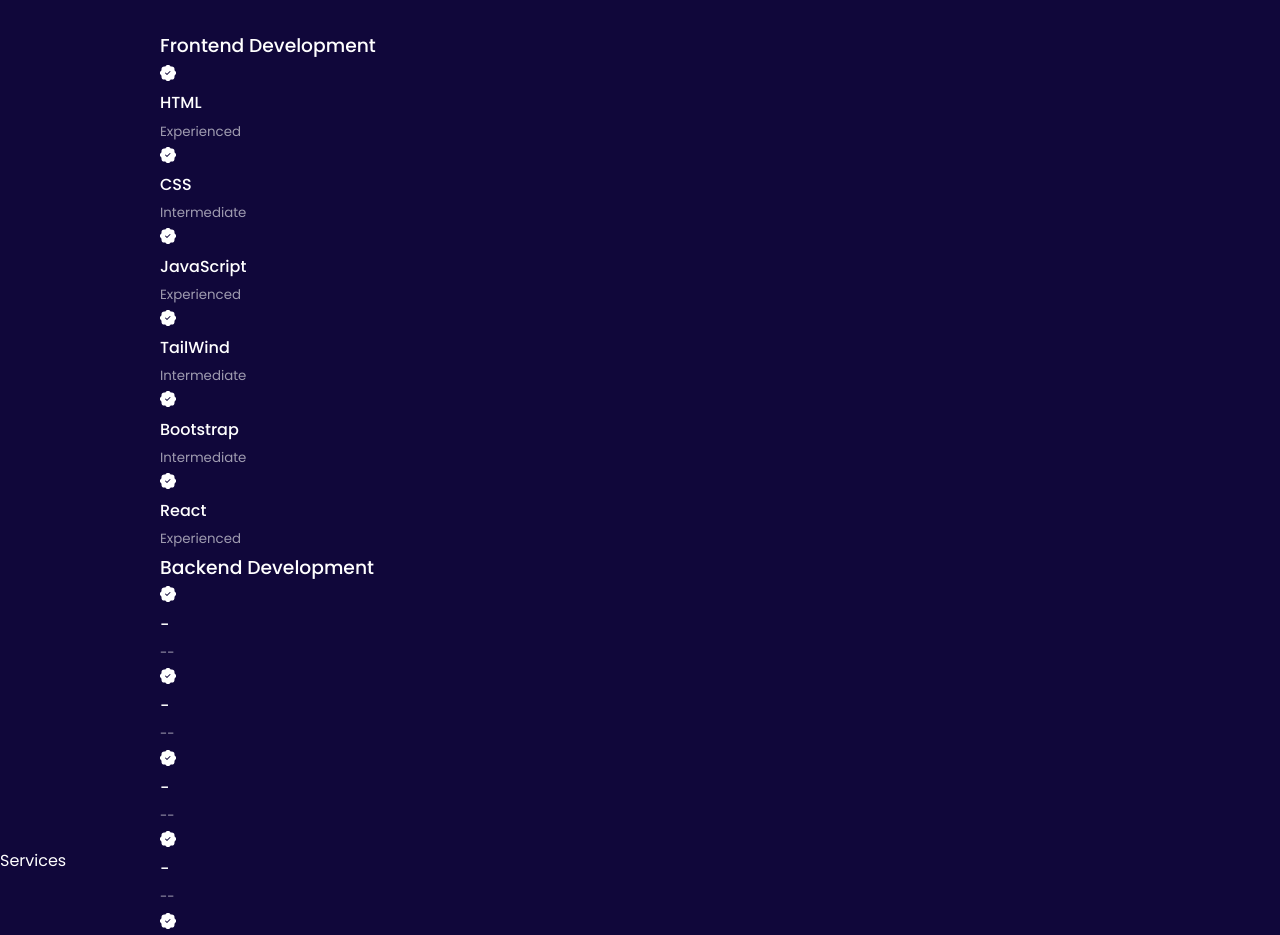
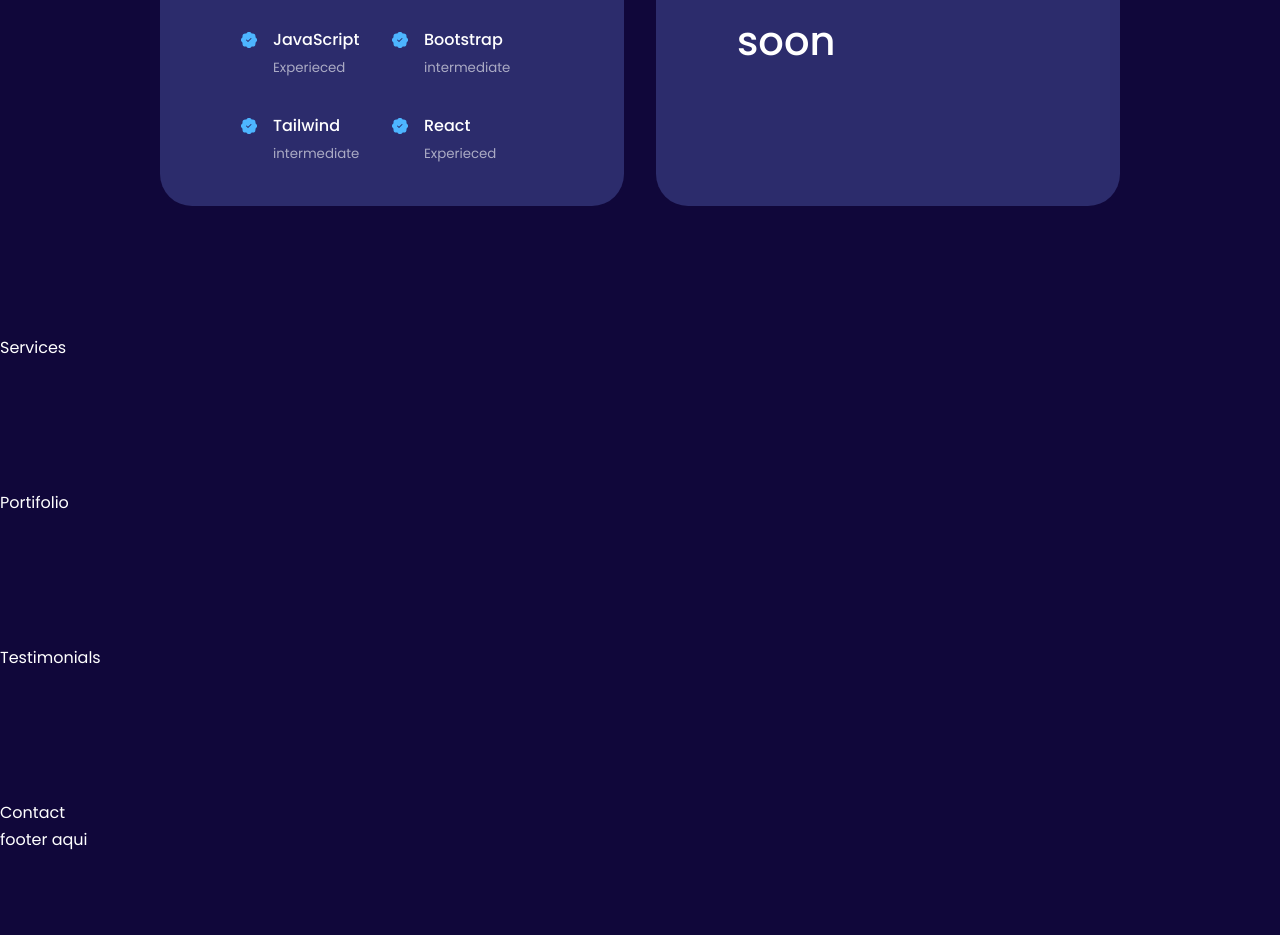
Before and after one commit to SamuelR499/my-portfolio, a React (Create React App) app: page / in a window 1280 px wide. Shown: the part 1937-2872 px from the top of the page. After the commit the page ends 2791 px from the top, so only its background shows below. Built offline with nearby package versions, Linux system fonts and the light colour scheme; the HTML template or start-up script is replaced by a standard one.

Commit message:
style: adiciona estilo para experience component

```diff
--- a/src/components/experience/Experience.css
+++ b/src/components/experience/Experience.css
@@ -0,0 +1,70 @@
+.experience_container {
+    display: grid;
+    grid-template-columns: 1fr 1fr;
+    gap: 2rem;
+}
+
+.experience_container > div {
+    background: var(--color-bg-variant);
+    padding:  2.4rem 5rem;
+    border-radius: 2rem;
+    border:  1px solid transparent;
+    transition: var(--transition);
+}
+
+.experience_container > div:hover {
+    background: transparent;
+    border-color: var(--color-primary-variant);
+    cursor: default;
+}
+
+.experience_container > div h3 {
+    text-align: center;
+    margin-bottom: 2rem;
+    color: var(--color-primary);
+}
+
+.experience_content {
+    display: grid;
+    grid-template-columns: 1fr 1fr;
+    row-gap: 2rem;
+}
+
+.experience_details {
+    display: flex;
+    gap: 1rem;
+}
+.experience_details-icon {
+    margin-top: 6px;
+    color: var(--color-primary);
+}
+
+/*=============== MEDIA QUERIES { MEDIUM DEVICES} ===============*/
+@media screen and (max-width: 1024px) {
+    .experience_container {
+        grid-template-columns: 1fr;
+    }
+
+    .experience_container > div {
+        width: 80%;
+        padding: 2rem;
+        margin: 0 auto;
+    }
+
+    .experience_content {
+        padding: 1rem;
+    }
+}
+
+  /*=============== MEDIA QUERIES { SMALL DEVICES} ===============*/
+  @media screen and (max-width: 600px) {
+    .experience_container {
+        gap: 1rem;
+    }
+
+    .experience_container > div {
+        width: 100%;
+        padding: 2rem 1rem;
+
+    }
+}
--- a/src/components/experience/Experience.jsx
+++ b/src/components/experience/Experience.jsx
@@ -11,72 +11,56 @@
         <div className="experience_frontend">
           <h3>Frontend Development</h3>
           <div className="experience_content">
-            <article className="expe">
-              <BsPatchCheckFill />
+            <article className="experience_details">
+              <BsPatchCheckFill className="experience_details-icon" />
+              <div>
                 <h4>HTML</h4>
-              <small className="text-light">Experienced</small>
+                <small className="text-light">Experieced</small>
+              </div>
             </article>
-            <article className="expe">
-              <BsPatchCheckFill />
+            <article className="experience_details">
+              <BsPatchCheckFill className="experience_details-icon" />
+              <div>
                 <h4>CSS</h4>
-              <small className="text-light">Intermediate</small>
+                <small className="text-light">intermediate</small>
+              </div>
             </article>
-            <article className="expe">
-              <BsPatchCheckFill />
+            <article className="experience_details">
+              <BsPatchCheckFill className="experience_details-icon" />
+              <div>
                 <h4>JavaScript</h4>
-              <small className="text-light">Experienced</small>
+                <small className="text-light">Experieced</small>
+              </div>
             </article>
-            <article className="expe">
-              <BsPatchCheckFill />
-              <h4>TailWind</h4>
-              <small className="text-light">Intermediate</small>
+            <article className="experience_details">
+              <BsPatchCheckFill className="experience_details-icon" />
+              <div>
+                <h4>Bootstrap</h4>
+                <small className="text-light">intermediate</small>
+              </div>
             </article>
-            <article className="expe">
-              <BsPatchCheckFill />
-              <h4>Bootstrap</h4>
-              <small className="text-light">Intermediate</small>
+            <article className="experience_details">
+              <BsPatchCheckFill className="experience_details-icon" />
+              <div>
+                <h4>Tailwind</h4>
+                <small className="text-light">intermediate</small>
+              </div>
             </article>
-            <article className="expe">
-              <BsPatchCheckFill />
+            <article className="experience_details">
+              <BsPatchCheckFill className="experience_details-icon" />
+              <div>
                 <h4>React</h4>
-              <small className="text-light">Experienced</small>
+                <small className="text-light">Experieced</small>
+              </div>
             </article>
           </div>
         </div>
-{/*==================================================================*/}
-        <div className="experience_backend" />
+        {/*==========================================================*/}
+        <div className="experience_backend">
           <h3>Backend Development</h3>
           <div className="experience_content">
-          <article className="expe">
-            <BsPatchCheckFill />
-            <h4>-</h4>
-            <small className="text-light">--</small>
-          </article>
-          <article className="expe">
-            <BsPatchCheckFill />
-            <h4>-</h4>
-            <small className="text-light">--</small>
-          </article>
-          <article className="expe">
-            <BsPatchCheckFill />
-            <h4>-</h4>
-            <small className="text-light">--</small>
-          </article>
-          <article className="expe">
-            <BsPatchCheckFill />
-            <h4>-</h4>
-            <small className="text-light">--</small>
-          </article>
-          <article className="expe">
-            <BsPatchCheckFill />
-            <h4>-</h4>
-            <small className="text-light">--</small>
-          </article>
-          <article className="expe">
-            <BsPatchCheckFill />
-            <h4>-</h4>
-            <small className="text-light">--</small>
-          </article>
+            <h1 className="text light">Coming soon</h1>
+          </div>
         </div>
       </div>
     </section>
--- a/src/index.css
+++ b/src/index.css
@@ -60,7 +60,7 @@
 
 section {
   margin-top: 8rem;
-  height: 100vh;
+
 }
 
 section > h2,
```
Lines whose indentation alone changed are shown as unchanged.
